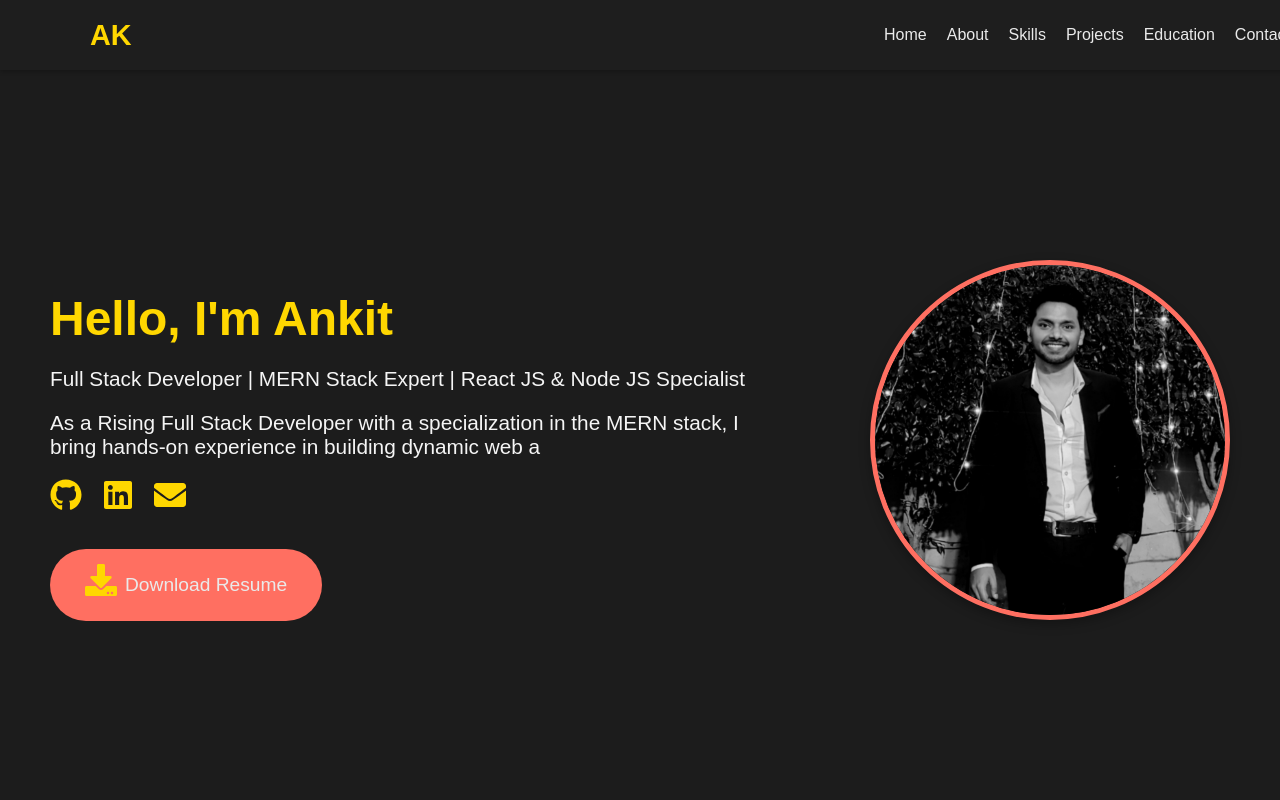
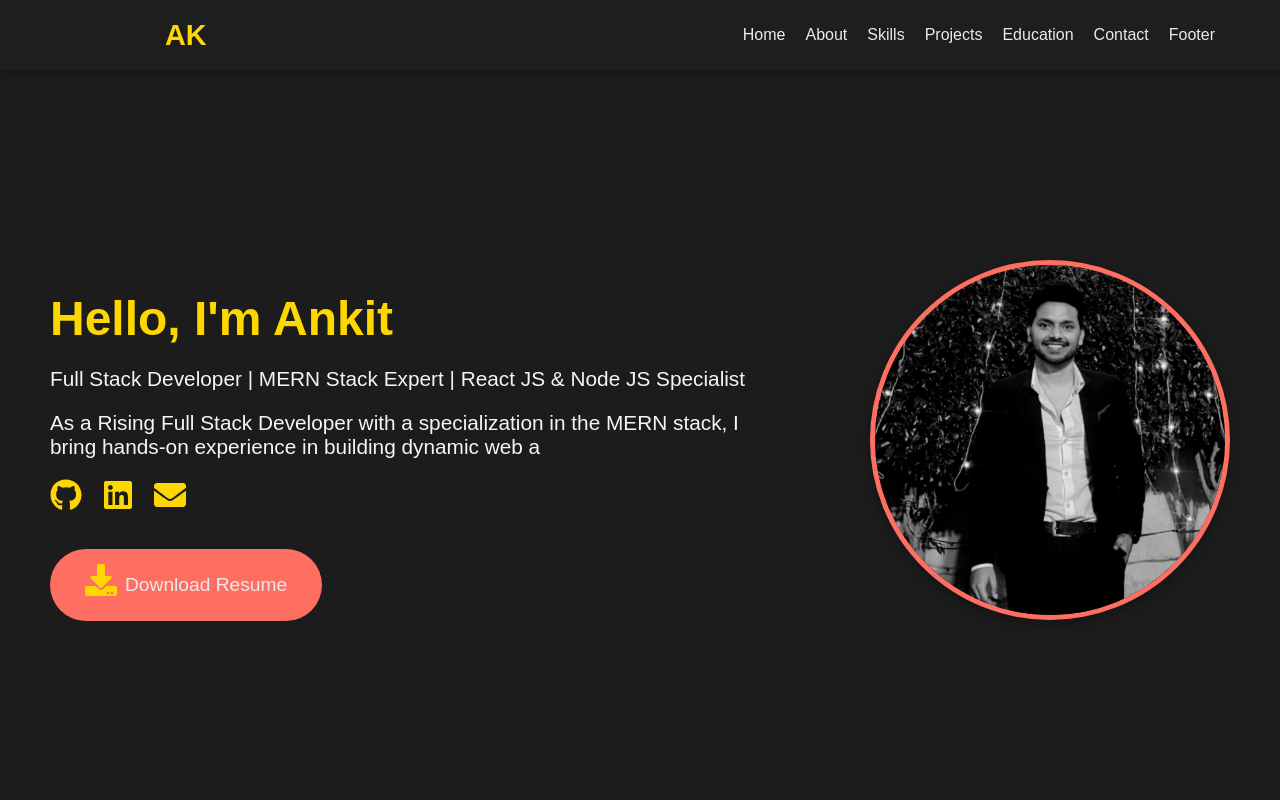
Before and after one commit to heyAnkit18/Modern-Portfolio-with-React-FramerMotion, a React (Create React App) app: page / in a window 1280 px wide. Shown: the top 800 px of the page. Built offline with nearby package versions, Linux system fonts and the light colour scheme.

Commit message:
Navbar updated

```diff
--- a/src/components/Navbar.css
+++ b/src/components/Navbar.css
@@ -17,7 +17,7 @@
     display: flex;
     justify-content: space-between;
     align-items: center;
-    max-width: 1200px;
+    max-width: 1050px;
     width: 100%;
   }
 
--- a/src/components/Navbar.jsx
+++ b/src/components/Navbar.jsx
@@ -24,6 +24,7 @@
           <li><Link to="projects" smooth={true} duration={500} onClick={() => setIsOpen(false)}>Projects</Link></li>
           <li><Link to="education" smooth={true} duration={500} onClick={() => setIsOpen(false)}>Education</Link></li>
           <li><Link to="contact" smooth={true} duration={500} onClick={() => setIsOpen(false)}>Contact</Link></li>
+          <li><Link to="footer" smooth={true} duration={500} onClick={() => setIsOpen(false)}>Footer</Link></li>
         </ul>
       </div>
     </nav>
```
